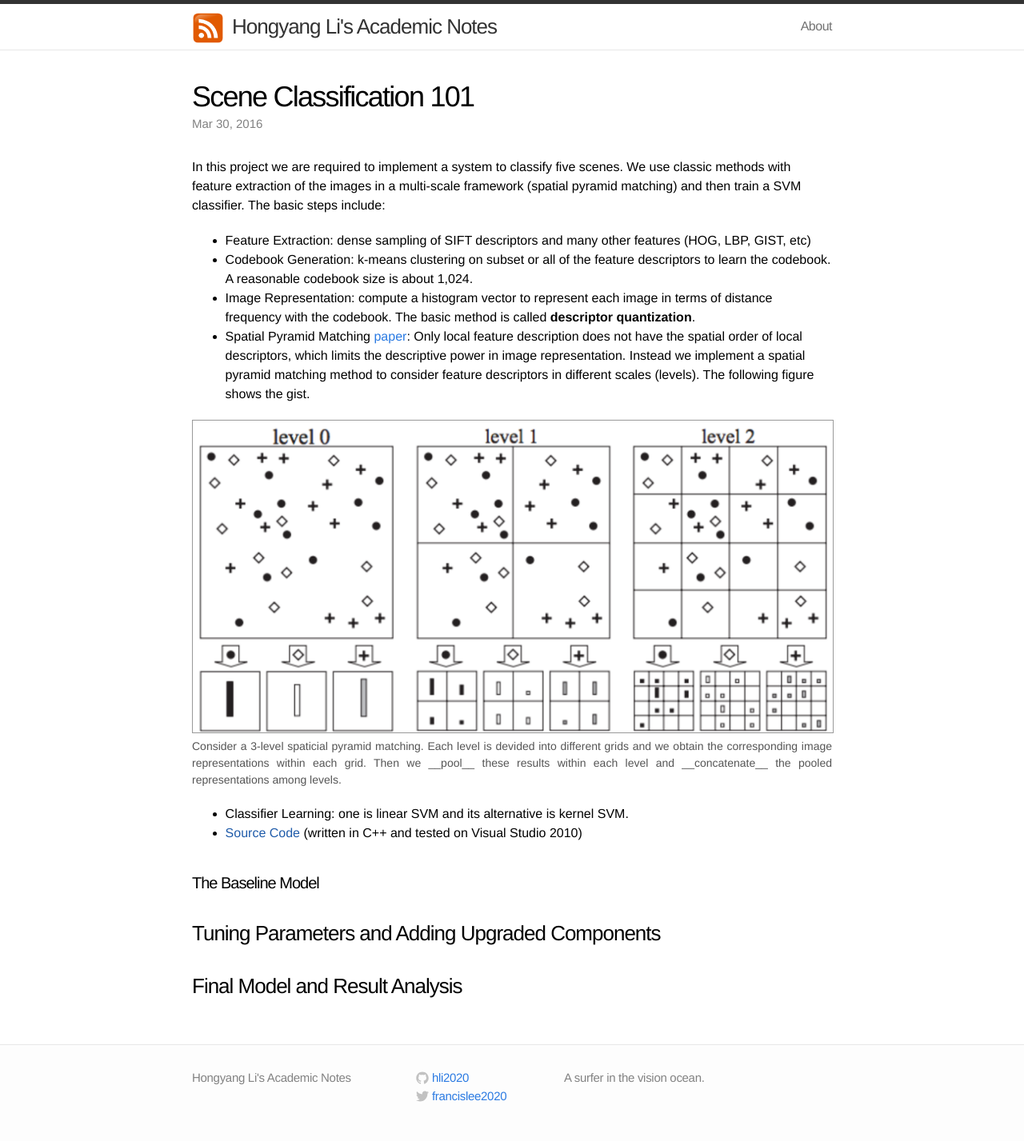
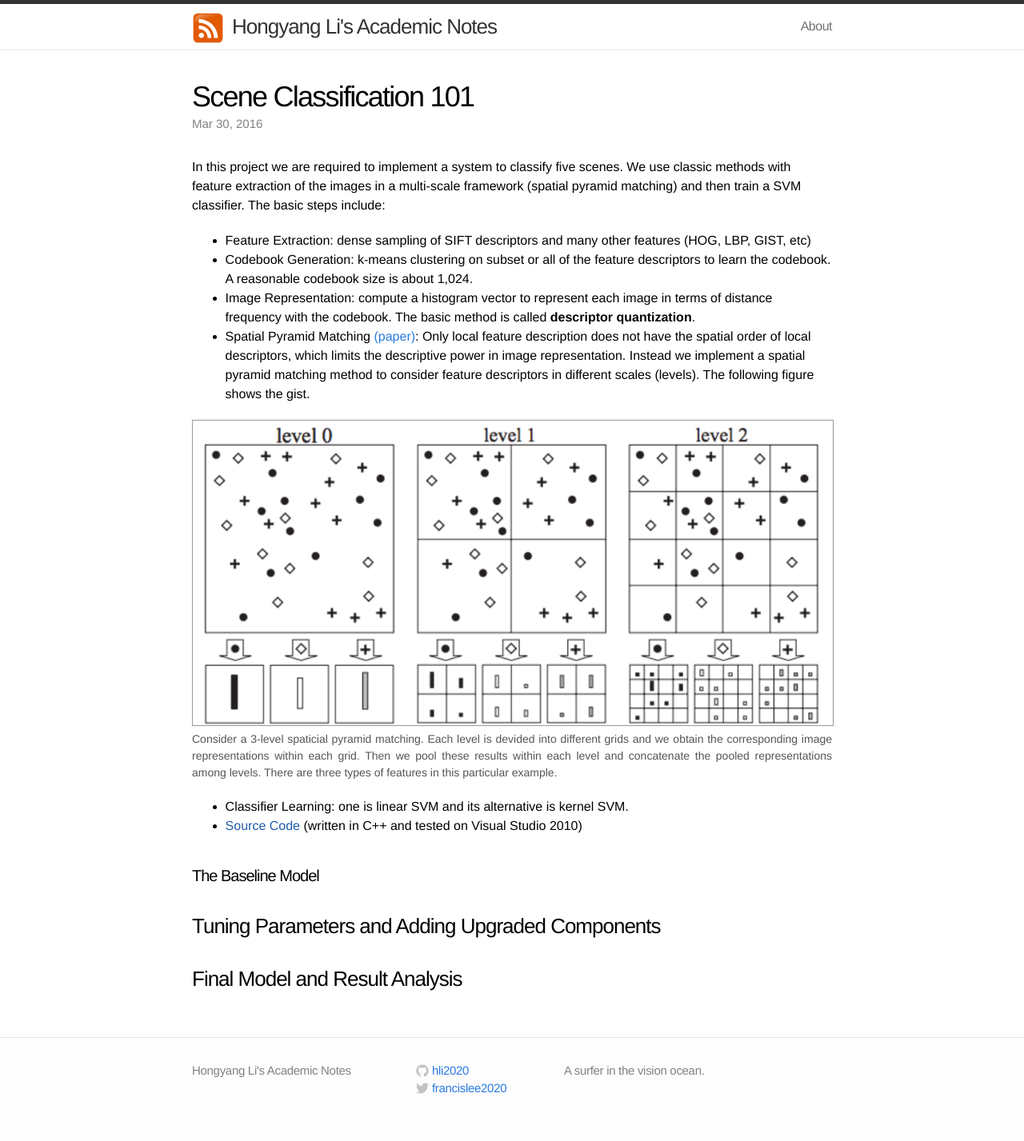
Before and after one commit to hli2020/hli2020.github.io, a Jekyll site: the page built from _posts/2016-03-30-cls.md, in a window 1280 px wide. Shown: the whole page at 80% size. Built offline with Jekyll 4.4.1, drawn with Linux system fonts in a browser that asks for light colours.

Commit message:
tiny update in scene

```diff
--- a/_posts/2016-03-30-cls.md
+++ b/_posts/2016-03-30-cls.md
@@ -15,12 +15,12 @@ In this project we are required to implement a system to classify five scenes. W
 
 - Image Representation: compute a histogram vector to represent each image in terms of distance frequency with the codebook. The basic method is called __descriptor quantization__.
 
-- Spatial Pyramid Matching [paper](http://www-cvr.ai.uiuc.edu/ponce_grp/publication/paper/cvpr06b.pdf):
+- Spatial Pyramid Matching [(paper)](http://www-cvr.ai.uiuc.edu/ponce_grp/publication/paper/cvpr06b.pdf):
 Only local feature description does not have the spatial order of local descriptors, which limits the descriptive power in image representation. Instead we implement a spatial pyramid matching method to consider feature descriptors in different scales (levels). The following figure shows the gist.
 
 <div class="imgcap">
 <img src="/assets/cls/spm.png">
-<div class="thecap" style="text-align:justify">Consider a 3-level spaticial pyramid matching. Each level is devided into different grids and we obtain the corresponding image representations within each grid. Then we __pool__ these results within each level and __concatenate__ the pooled representations among levels.</div>
+<div class="thecap" style="text-align:justify">Consider a 3-level spaticial pyramid matching. Each level is devided into different grids and we obtain the corresponding image representations within each grid. Then we pool these results within each level and concatenate the pooled representations among levels. There are three types of features in this particular example.</div>
 </div>
 
 - Classifier Learning: one is linear SVM and its alternative is kernel SVM.
```
Also changed, not shown: assets/cls/spm.png.
